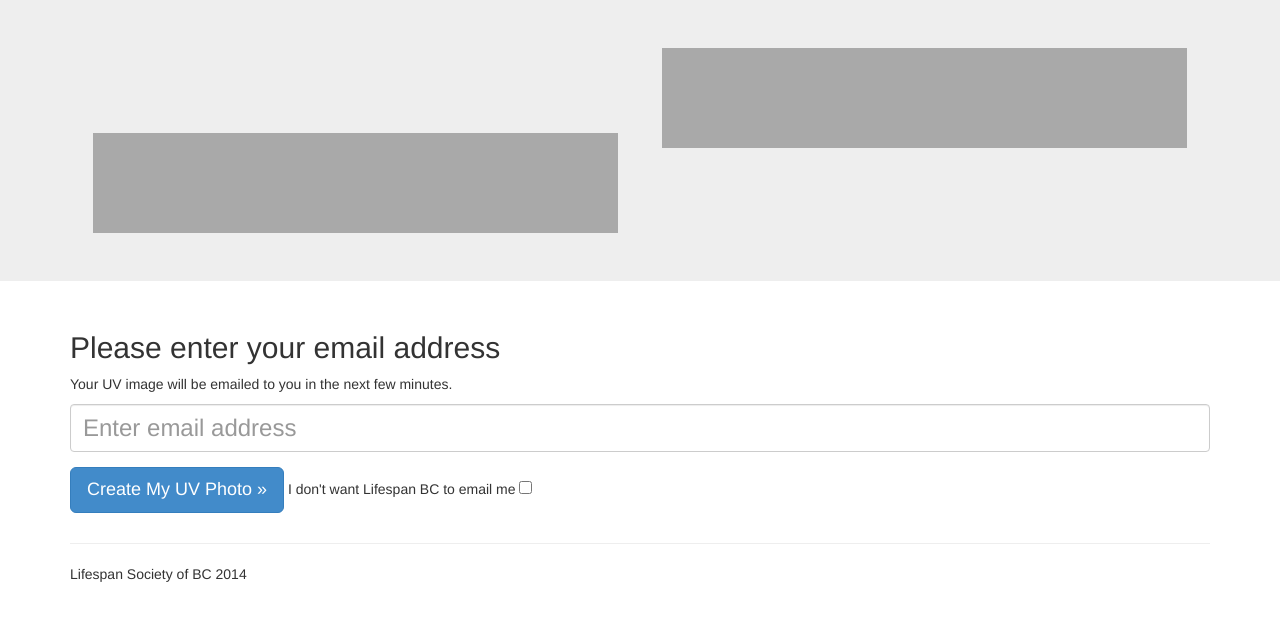
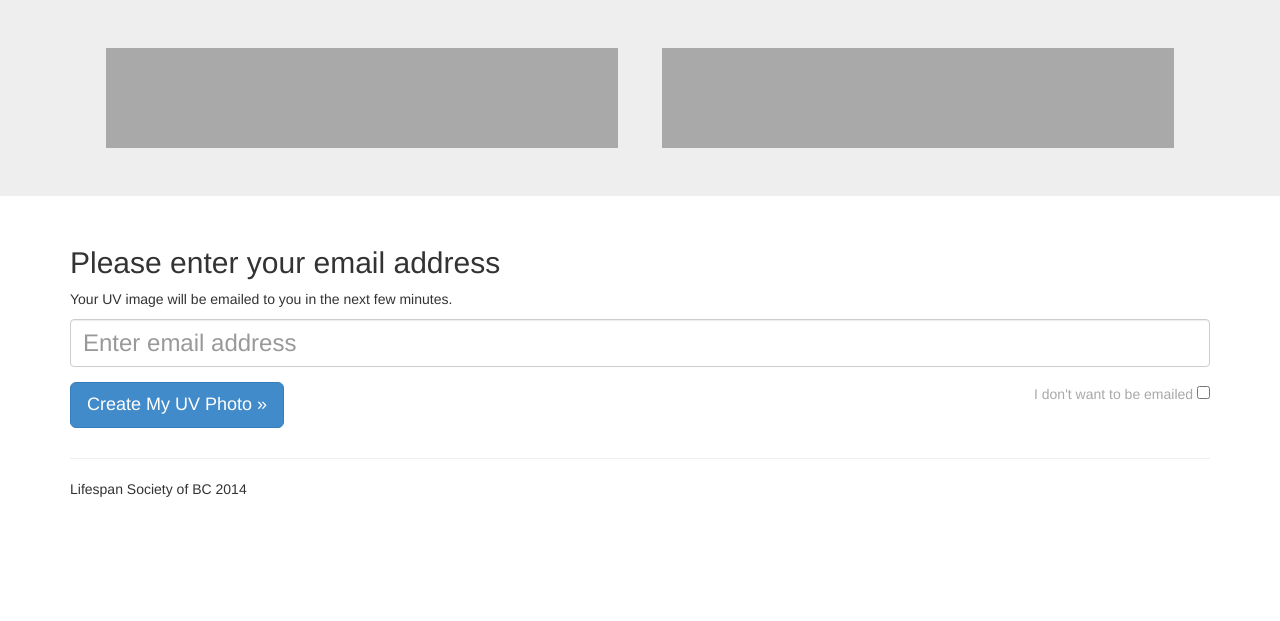
Before and after one commit to coinfork/photobooth, a PHP site: page / in a window 1280 px wide. Shown: the top 621 px of the page. Run offline with PHP 8.4, Linux system fonts and the light colour scheme.

Commit message:
frontend

```diff
--- a/web/css/photobooth.css
+++ b/web/css/photobooth.css
@@ -11,7 +11,7 @@ input#email {
 .image-preview {
 	min-height: 100px;
 	height: auto;
-	width: 43%;
+	width: 42%;
 	display: inline-block;
 	background: darkgrey;
 	text-align: center;
@@ -26,4 +26,6 @@ input#email {
 
 label.dontemail {
 	font-weight: normal;
+	float: right;
+	color: darkgrey;
 }
--- a/web/index.php
+++ b/web/index.php
@@ -23,7 +23,9 @@
 		<div class="image-preview left">
 			<img src="">
 		</div>
-		<div class="image-preview right"></div>
+		<div class="image-preview right">
+			<img src="">
+		</div>
     </div>
 </div>
 
@@ -33,14 +35,14 @@
         <div class="col-md-12">
             <h2>Please enter your email address</h2>
             <p>Your UV image will be emailed to you in the next few minutes.</p>
-            <form role="form">
+            <form>
                 <div class="form-group">
                     <input type="email" class="form-control" id="email" placeholder="Enter email address">
                 </div>
                 <p>
-					<input class="btn btn-primary btn-lg" role="button" type="submit" value="Create My UV Photo &raquo;">
+					<input class="btn btn-primary btn-lg" type="submit" value="Create My UV Photo &raquo;">
 					<label for="dontemail" class="dontemail">
-						I don't want Lifespan BC to email me
+						I don't want to be emailed
 						<input type="checkbox" id="dontemail" name="dontemail">
 					</label>
 				</p>
```
